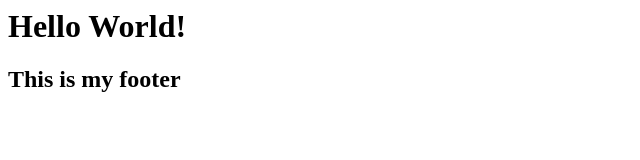
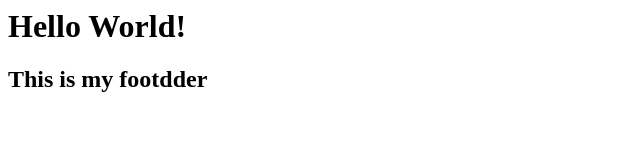
Before and after one commit to mitchgams/GitTest, a plain HTML site: page index.html in a window 1280 px wide. Shown: the full height of the page, 0-640 px from the left. Drawn offline with Linux system fonts and the light colour scheme.

Commit message:
footer chnaged again

```diff
--- a/index.html
+++ b/index.html
@@ -8,6 +8,6 @@
         </div>
     </body>
     <footer>
-        <h2>This is my footer</h2>
+        <h2>This is my footdder</h2>
     </footer>
 </html>
```
